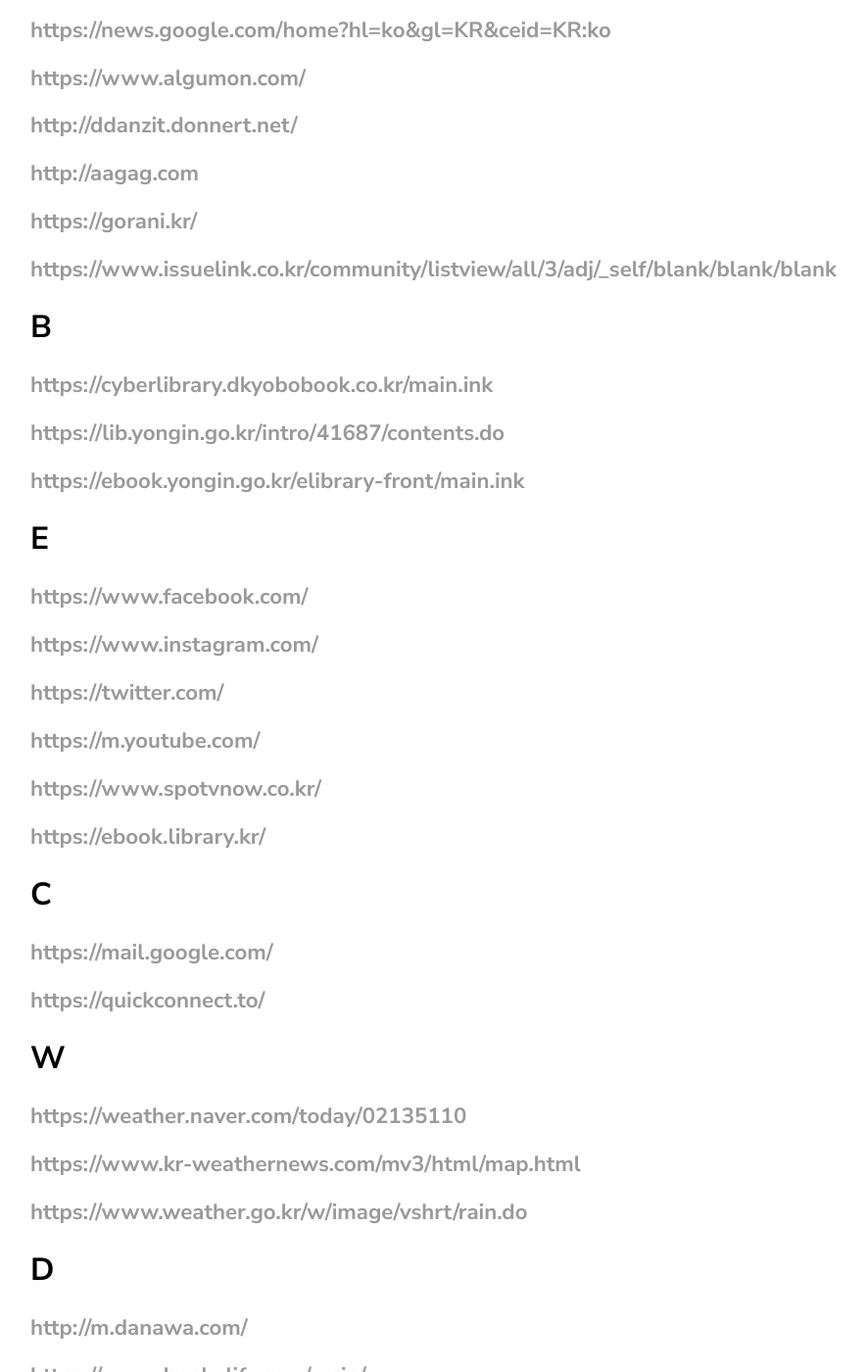
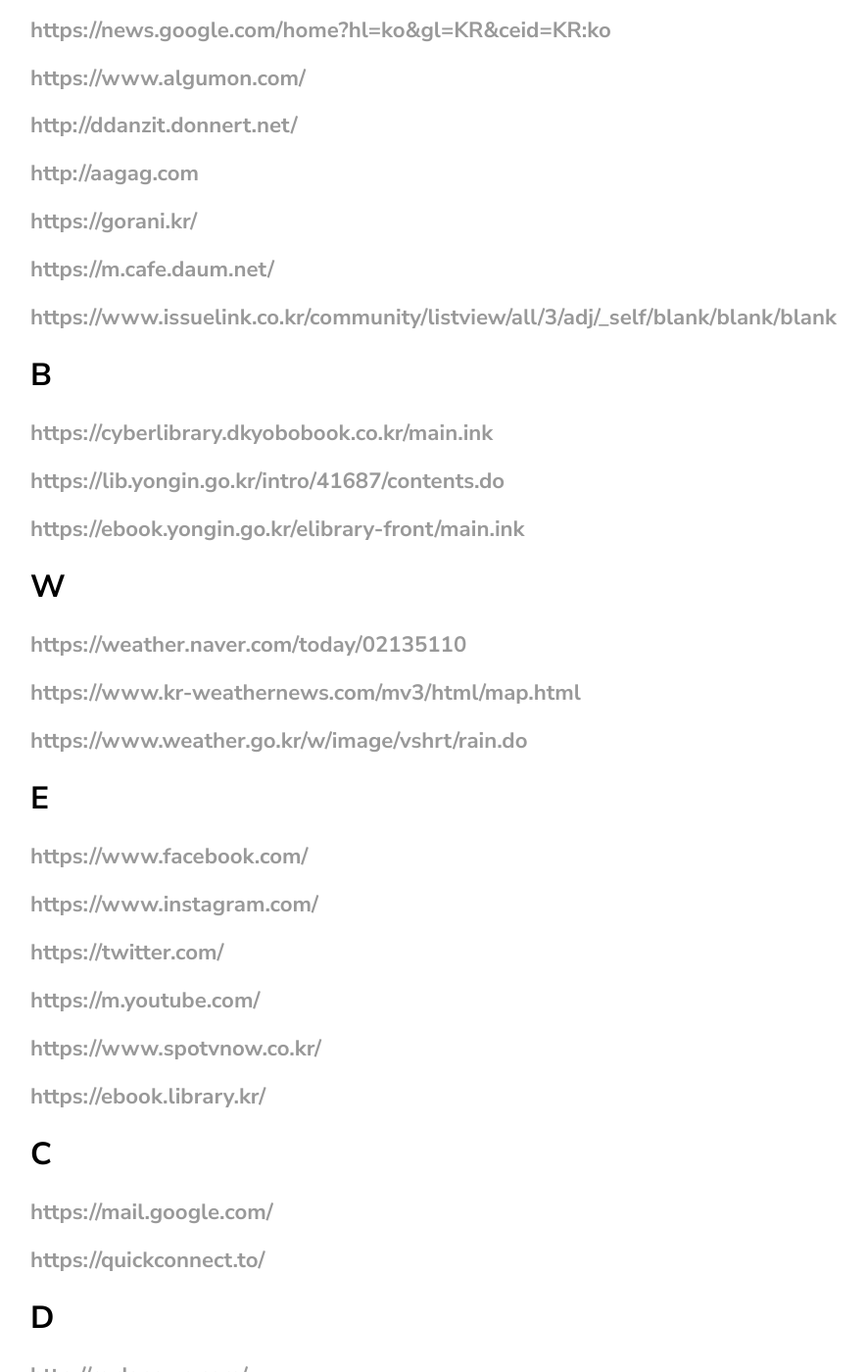
Before and after one commit to keuntaehwang/public, a Jekyll site: the page built from _posts/2023-02-07-favorite.markdown, in a window 1280 px wide and 1400 px high, scrolled down 656 px. Shown: the whole window at 98% size, without its empty margins (69-954 px from the left). Built offline with Jekyll 4.4.1, drawn with Linux system fonts in a browser that asks for light colours; some of the changed text lies outside the part shown.

Commit message:
Update 2023-02-07-favorite.markdown

```diff
--- a/_posts/2023-02-07-favorite.markdown
+++ b/_posts/2023-02-07-favorite.markdown
@@ -13,12 +13,18 @@ categories: NONE
 ### <http://ddanzit.donnert.net/>
 ### <http://aagag.com>
 ### <https://gorani.kr/>
+### <https://m.cafe.daum.net/>
 ### <https://www.issuelink.co.kr/community/listview/all/3/adj/_self/blank/blank/blank>
 
 ## B
 ### <https://cyberlibrary.dkyobobook.co.kr/main.ink>
 ### <https://lib.yongin.go.kr/intro/41687/contents.do>
 ### <https://ebook.yongin.go.kr/elibrary-front/main.ink>
+
+## W
+### <https://weather.naver.com/today/02135110>
+### <https://www.kr-weathernews.com/mv3/html/map.html>
+### <https://www.weather.go.kr/w/image/vshrt/rain.do>
 
 ## E
 ### <https://www.facebook.com/>
@@ -31,11 +37,6 @@ categories: NONE
 ## C
 ### <https://mail.google.com/>
 ### <https://quickconnect.to/>
-
-## W
-### <https://weather.naver.com/today/02135110>
-### <https://www.kr-weathernews.com/mv3/html/map.html>
-### <https://www.weather.go.kr/w/image/vshrt/rain.do>
 
 ## D
 ### <http://m.danawa.com/>
@@ -63,8 +64,6 @@ categories: NONE
 
 ## Y
 ### <https://coupon.infordeli.com/coupon>
-### <https://www.offgamers.com/kr/en> [TMC](https://www.thecashback.kr/exchangerate.php) [TMH](https://www.themore.app/)
-### <https://giftto.jp/>
 ### <https://post.malltail.com/> h~
 ### <https://dt.kt.co.kr/fe/chat/pay.do?key=0deae4f4-9cdb-4692-b0fe-c42158dff46b>
 
@@ -75,4 +74,6 @@ categories: NONE
 ### <https://m.vitatra.com/event/attend>
 ### <https://www.coupop.co.kr/>
 ### <https://www.give.go.kr/portal/donation/support/forInsertStep01.do?menuNo=200019>
+### <https://www.offgamers.com/kr/en> [TMC](https://www.thecashback.kr/exchangerate.php) [TMH](https://www.themore.app/)
+### <https://giftto.jp/>
 ### [MK](https://www.google.com/search?q=%EC%BB%AC%EB%A6%AC+%EC%8B%A0%EA%B7%9C%ED%9A%8C%EC%9B%90&newwindow=1&sca_esv=dcfe5edb8f188ebf&biw=1740&bih=1091&tbs=qdr%3Aw&sxsrf=ACQVn08Wqs_trnv8MPsFxv6i-8qPOjHfGQ%3A1708584955225&ei=--_WZa2nDY-Q2roP36Kk2Ak&udm=&ved=0ahUKEwjtkMz6rr6EAxUPiFYBHV8RCZsQ4dUDCBA&uact=5&oq=%EC%BB%AC%EB%A6%AC+%EC%8B%A0%EA%B7%9C%ED%9A%8C%EC%9B%90&gs_lp=Egxnd3Mtd2l6LXNlcnAiE-y7rOumrCDsi6Dqt5ztmozsm5BIpQtQAFjDCnAAeACQAQCYAQCgAQCqAQC4AQPIAQD4AQE&sclient=gws-wiz-serp)
```
